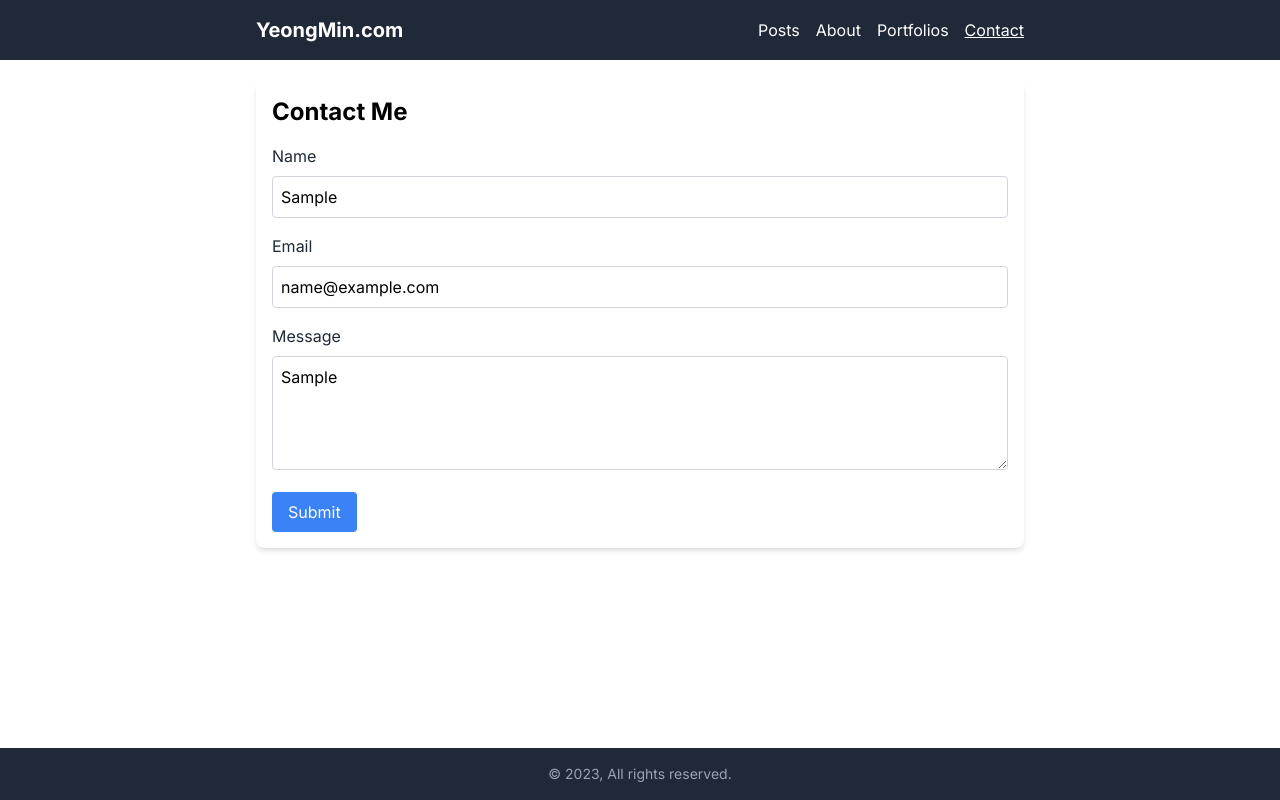
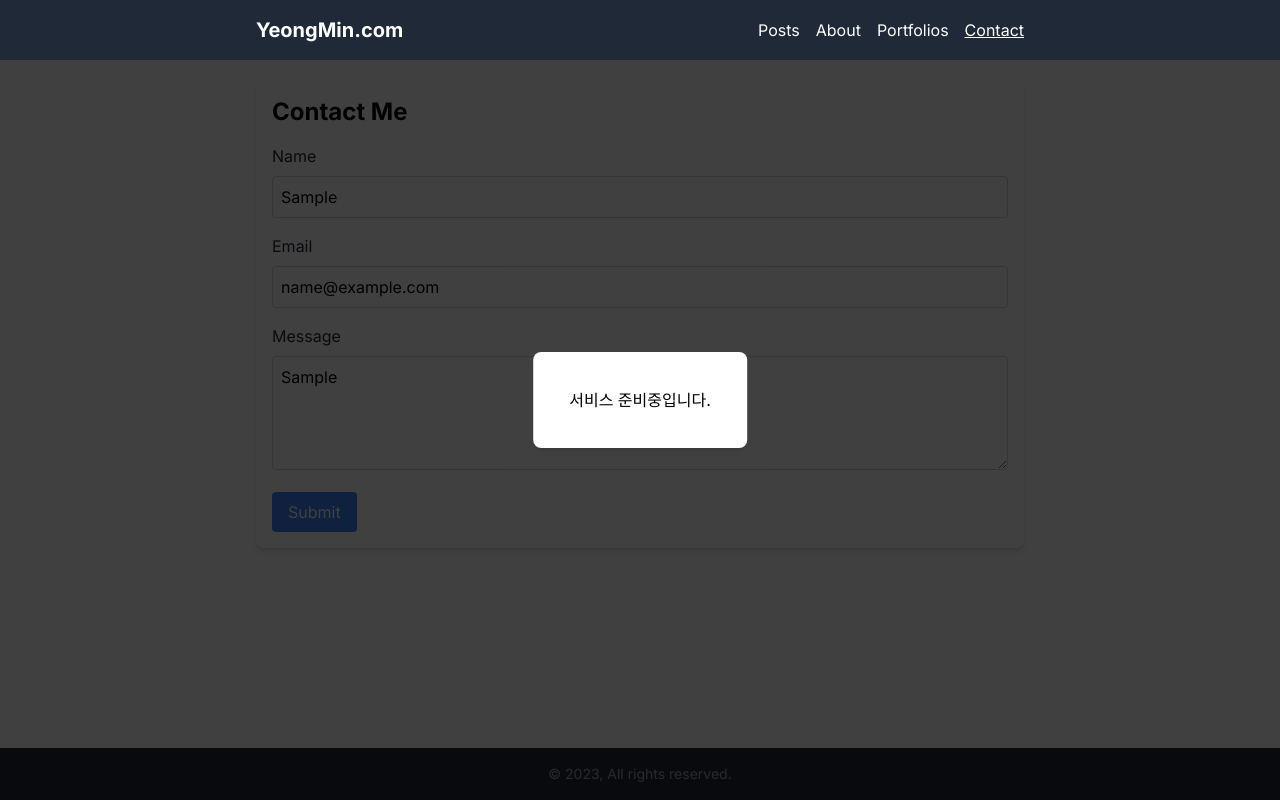
Before and after one commit to 0miiii/my-blog, a Next.js app: page /contact in a window 1280 px wide. Both pictures are taken after typing "Sample", "name@example.com", "Sample" into the empty fields and a click on the button "Submit". Built offline with nearby package versions, Linux system fonts and the light colour scheme.

Commit message:
refactor: 변경된 모달 적용

```diff
--- a/src/components/ContactForm.tsx
+++ b/src/components/ContactForm.tsx
@@ -1,11 +1,11 @@
 "use client";
 
-import React, { useState } from "react";
+import React from "react";
 import Modal from "./Modal";
 import { useModal } from "@/hooks";
 
 const ContactForm = () => {
-  const { showModal, showModalHandler, closeModalHandler } = useModal();
+  const { isOpen, showModalHandler, closeModalHandler } = useModal();
 
   const submitHandler = (event: React.FormEvent<HTMLFormElement>) => {
     event.preventDefault();
@@ -17,11 +17,9 @@ const ContactForm = () => {
 
   return (
     <section>
-      {showModal && (
-        <Modal onClose={closeModalHandler}>
-          <div className="p-5">서비스 준비중입니다.</div>
-        </Modal>
-      )}
+      <Modal isOpen={isOpen} onClose={closeModalHandler}>
+        <div className="p-5">서비스 준비중입니다.</div>
+      </Modal>
       <form
         className="bg-white rounded-lg shadow-md p-4"
         onSubmit={submitHandler}
--- a/src/components/SearchInput.tsx
+++ b/src/components/SearchInput.tsx
@@ -6,7 +6,8 @@ import Modal from "./Modal";
 import { useModal } from "@/hooks";
 
 const SearchInput = () => {
-  const { showModal, closeModalHandler, showModalHandler } = useModal();
+  const { isOpen, closeModalHandler, showModalHandler } = useModal();
+
   const submitHandler = (event: React.FormEvent<HTMLFormElement>) => {
     event.preventDefault();
     const formData = new FormData(event.currentTarget);
@@ -17,11 +18,10 @@ const SearchInput = () => {
 
   return (
     <>
-      {showModal && (
-        <Modal onClose={closeModalHandler}>
-          <div className="p-5">서비스 준비중입니다.</div>
-        </Modal>
-      )}
+      <Modal isOpen={isOpen} onClose={closeModalHandler}>
+        <div className="p-5">서비스 준비중입니다.</div>
+      </Modal>
+
       <form
         className="w-full flex gap-2 bg-white p-2 border border-gray-300 rounded focus-within:ring-1 focus-within:ring-blue-500"
         onSubmit={submitHandler}
--- a/src/components/SubscriptionForm.tsx
+++ b/src/components/SubscriptionForm.tsx
@@ -5,14 +5,12 @@ import Modal from "./Modal";
 import { useModal } from "@/hooks";
 
 const SubscriptionForm = () => {
-  const { showModal, showModalHandler, closeModalHandler } = useModal();
+  const { isOpen, closeModalHandler, showModalHandler } = useModal();
   return (
     <section className="bg-white rounded-lg shadow-md p-4">
-      {showModal && (
-        <Modal onClose={closeModalHandler}>
-          <div className="p-5">서비스 준비중입니다.</div>
-        </Modal>
-      )}
+      <Modal isOpen={isOpen} onClose={closeModalHandler}>
+        <div className="p-5">서비스 준비중입니다.</div>
+      </Modal>
       <h2 className="text-xl font-bold mb-4">
         구독하시면 게시글이 발행될 때 메일로 알림을 받으실 수 있습니다. 😊
       </h2>
```
